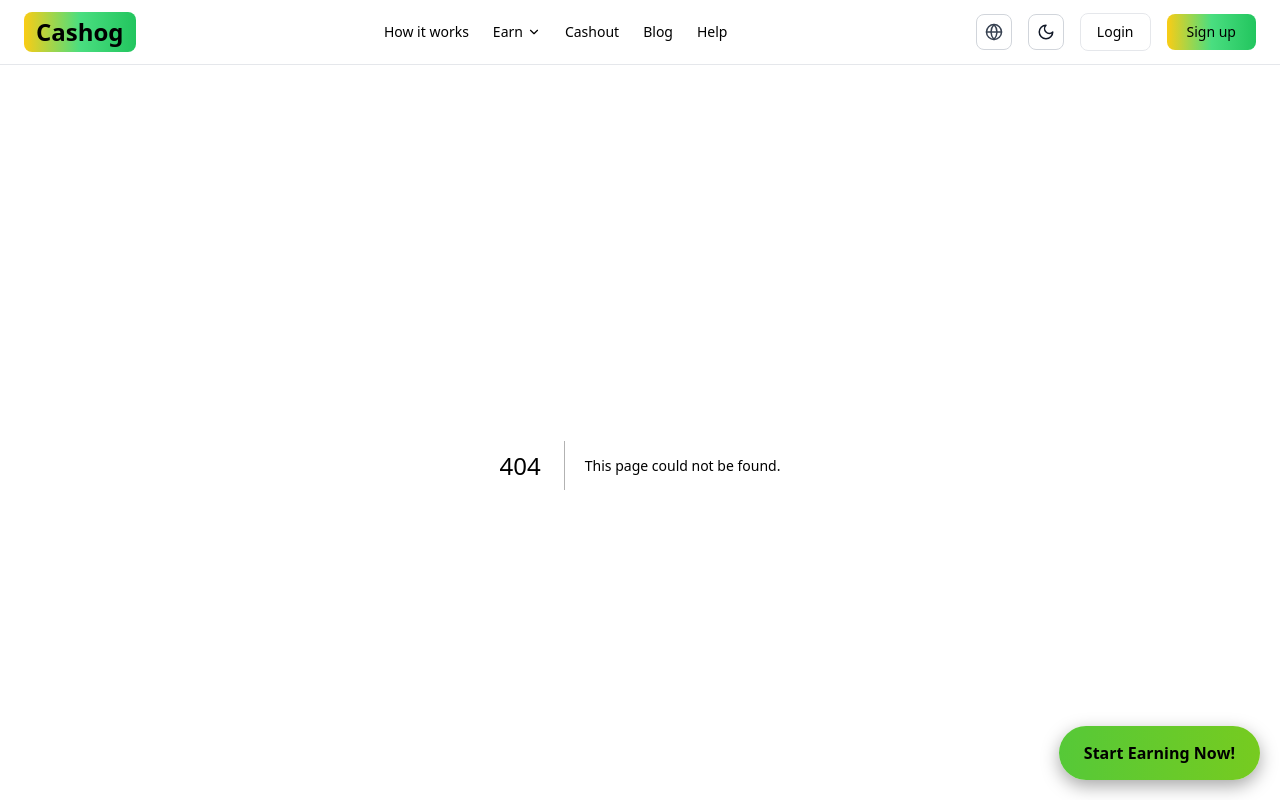
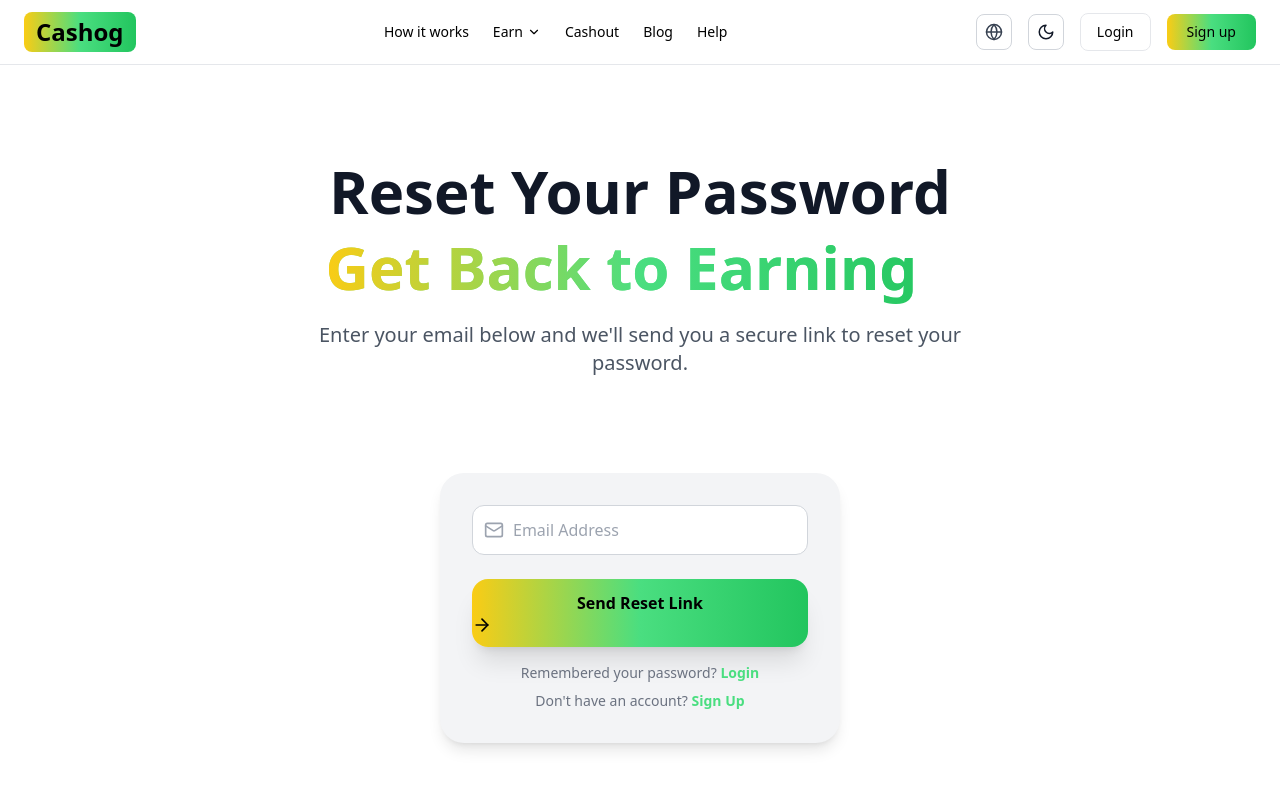
Before and after one commit to tool63/cashin, a Next.js app: page /reset-password in a window 1280 px wide. Before the commit this address had no page. Shown: the top 800 px of the page. Built offline with nearby package versions, Linux system fonts and the light colour scheme.

Commit message:
Create page.tsx

```diff
--- /dev/null
+++ b/app/(site)/reset-password/page.tsx
@@ -0,0 +1,129 @@
+"use client";
+
+import React, { useState } from "react";
+import { motion } from "framer-motion";
+import Link from "next/link";
+import Meta from "@/components/seo/SeoEngine";
+import TypingText from "@/components/typing/TypingText";
+import { ArrowRight, Mail } from "lucide-react";
+
+/* ================= SEO ================= */
+const pageTitle = "Cashog - Reset Password";
+const pageDescription =
+  "Reset your Cashog account password quickly and securely. Get back to earning rewards instantly.";
+
+/* ================= ANIMATION ================= */
+const containerVariants = {
+  hidden: { opacity: 0 },
+  show: { opacity: 1, transition: { staggerChildren: 0.15 } },
+};
+
+const itemVariants = {
+  hidden: { opacity: 0, y: 30 },
+  show: { opacity: 1, y: 0, transition: { duration: 0.6 } },
+};
+
+export default function ResetPasswordPage() {
+  const [email, setEmail] = useState("");
+
+  const handleSubmit = (e: React.FormEvent) => {
+    e.preventDefault();
+    console.log("Reset Email:", email);
+    // Add API logic to send reset password email
+  };
+
+  return (
+    <>
+      <Meta title={pageTitle} description={pageDescription} />
+
+      <main className="bg-white dark:bg-[#070A14] text-gray-900 dark:text-white min-h-screen transition-colors duration-300 flex flex-col items-center">
+
+        {/* ================= HERO ================= */}
+        <motion.section
+          variants={containerVariants}
+          initial="hidden"
+          animate="show"
+          className="w-full py-24 px-4 text-center"
+        >
+          <motion.h1
+            variants={itemVariants}
+            className="text-4xl sm:text-5xl md:text-6xl font-extrabold mb-4"
+          >
+            Reset Your Password
+          </motion.h1>
+
+          <motion.div
+            variants={itemVariants}
+            className="text-3xl sm:text-4xl md:text-5xl font-extrabold mb-6 bg-clip-text text-transparent bg-gradient-to-r from-yellow-400 via-green-400 to-green-500"
+          >
+            <TypingText
+              words={[
+                "Secure & Instant",
+                "Get Back to Earning",
+                "Reset Your Cashog Password",
+              ]}
+            />
+          </motion.div>
+
+          <motion.p
+            variants={itemVariants}
+            className="text-lg md:text-xl text-gray-600 dark:text-gray-400 max-w-2xl mx-auto"
+          >
+            Enter your email below and we'll send you a secure link to reset your password.
+          </motion.p>
+        </motion.section>
+
+        {/* ================= RESET FORM ================= */}
+        <motion.section
+          variants={containerVariants}
+          initial="hidden"
+          animate="show"
+          className="w-full max-w-md px-6 pb-24"
+        >
+          <motion.form
+            variants={itemVariants}
+            onSubmit={handleSubmit}
+            className="bg-gray-100 dark:bg-[#1A1F2B] rounded-3xl p-8 shadow-lg"
+          >
+            {/* Email */}
+            <div className="mb-6 relative">
+              <Mail size={20} className="absolute left-3 top-1/2 -translate-y-1/2 text-gray-400" />
+              <input
+                type="email"
+                name="email"
+                placeholder="Email Address"
+                value={email}
+                onChange={(e) => setEmail(e.target.value)}
+                required
+                className="w-full pl-10 pr-4 py-3 rounded-xl border border-gray-300 dark:border-gray-700 bg-white dark:bg-[#0B0E1A] text-gray-900 dark:text-white placeholder-gray-400 dark:placeholder-gray-500 focus:outline-none focus:ring-2 focus:ring-green-400"
+              />
+            </div>
+
+            {/* Submit */}
+            <button
+              type="submit"
+              className="w-full bg-gradient-to-r from-yellow-400 via-green-400 to-green-500 text-black py-3 rounded-2xl font-bold shadow-xl hover:scale-105 transition-transform duration-300 cta-observer"
+            >
+              Send Reset Link <ArrowRight size={20} />
+            </button>
+
+            {/* Links */}
+            <p className="mt-4 text-sm text-gray-500 dark:text-gray-400 text-center">
+              Remembered your password?{" "}
+              <Link href="/signin" className="text-green-400 font-semibold hover:underline">
+                Login
+              </Link>
+            </p>
+
+            <p className="mt-2 text-sm text-gray-500 dark:text-gray-400 text-center">
+              Don't have an account?{" "}
+              <Link href="/signup" className="text-green-400 font-semibold hover:underline">
+                Sign Up
+              </Link>
+            </p>
+          </motion.form>
+        </motion.section>
+      </main>
+    </>
+  );
+}
```
